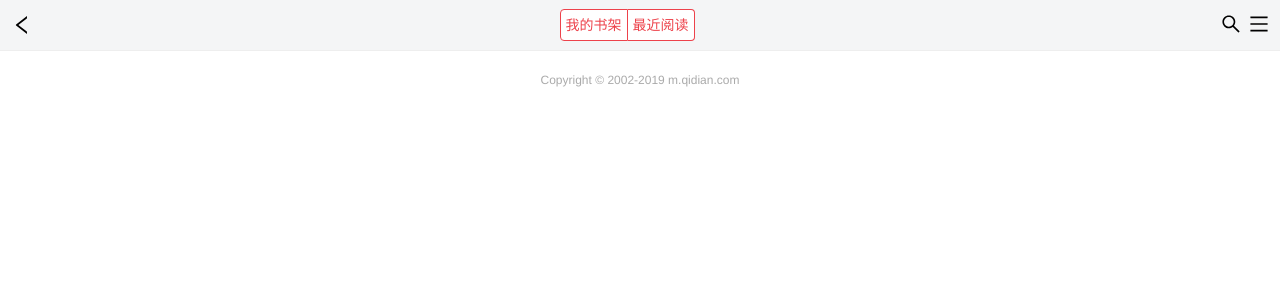
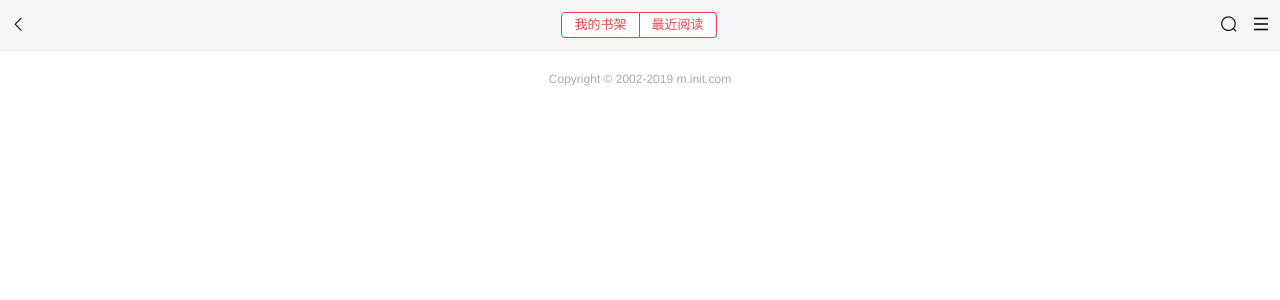
Before and after one commit to cnoveler/Book-WebApp, a Vue app in the folder Books/: page / in a window 1280 px wide. Shown: the top 300 px of the page. Built offline with nearby package versions, Linux system fonts and the light colour scheme.

Commit message:
修复一些css 样式

```diff
--- a/Books/src/Pages/BookShelf.vue
+++ b/Books/src/Pages/BookShelf.vue
@@ -25,16 +25,25 @@
           <button @click="clicked_del">删除</button>
         </div>
       </transition>
-      <Header v-show="!isEdit" v-model="isSearch" isHis="bookshelf"/>
+      <transition enter-active-class="animated fadeIn" leave-active-class="animated fadeOut">
+        <Header
+          v-if="!isEdit"
+          v-show="isShow"
+          v-model="isSearch"
+          isHis="bookshelf"
+          :open.sync="open"
+        />
+      </transition>
+
       <div class="content" ref="content">
-        <div class="my-default-header" v-show="!isEdit">
-          <div class="default-selected" @click="isDefaultshelf=!isDefaultshelf">
-            <span class="title">默认书架({{BookData.length}})</span>
-            <svg class="icon" aria-hidden="true">
-              <use xlink:href="#icon-caret-down"></use>
-            </svg>
+        <div class="my-default-header" ref="myDefaultHeader" v-show="!isEdit">
+          <div class="default-header">
+            <div class="default-selected" @click="isDefaultshelf=!isDefaultshelf">
+              <span class="title">默认书架({{BookData.length}})</span>
+              <i class="el-icon-caret-bottom"></i>
+            </div>
+            <div class="edit" @click="isEdit=!isEdit">编辑</div>
           </div>
-          <div class="edit" @click="isEdit=!isEdit">编辑</div>
         </div>
         <div class="null" v-if="BookData.length <= 0">默认书架是空的</div>
         <div class="book-list" ref="book-list" v-if="BookData.length > 0">
@@ -103,6 +112,9 @@ export default {
       isDefaultshelf: false, // 选中默认书架
       isEdit: false, // 是否编辑书架
       isSearch: false, //是否搜索
+      isShow: true,
+      open: false,
+      scrollTops: 0,
       updatedt: []
     };
   },
@@ -112,7 +124,19 @@ export default {
     Search
   },
   watch: {
+    scrollTops(val) {
+      if (val >= 50) {
+        this.$refs["myDefaultHeader"].style.position = "fixed";
+        this.$refs["myDefaultHeader"].style.top = 0;
+        this.$refs["myDefaultHeader"].style.Zindex = 99;
+        this.isShow = false;
+      } else {
+        this.$refs["myDefaultHeader"].style.position = "";
+        this.isShow = true;
+      }
+    },
     isEdit(val, old) {
+      this.isShow = true;
       if (this.BookData.length <= 0) return;
       if (val) {
         this.$refs["content"].style.marginTop = "0px";
@@ -131,6 +155,15 @@ export default {
         this.$refs["footer"].style.position = "relative";
       }
     }
+  },
+  mounted() {
+    window.addEventListener("scroll", e => {
+      if (!this.open) {
+        const scrollTop =
+          document.documentElement.scrollTop || document.body.scrollTop;
+        this.scrollTops = scrollTop;
+      }
+    });
   },
   computed: {
     // 检测是否有阅读历史
@@ -230,15 +263,26 @@ export default {
   margin-top: 50px;
   align-items: center;
   .my-default-header {
-    width: calc(100% - 20px);
-    margin-top: 10px;
+    z-index: 1;
+    width: 100%;
     display: flex;
-    justify-content: space-between;
+    height: 50px;
+    align-items: center;
+    background: #fff;
+    justify-content: center;
+    border-bottom: 1px solid #eee;
+    .default-header {
+      width: calc(100% - 20px);
+      display: flex;
+      justify-content: space-between;
+    }
     .title {
       font-weight: 600;
+      font-size: 0.89rem;
     }
     .edit {
       cursor: pointer;
+      font-size: 0.89rem;
     }
   }
   .null {
@@ -420,6 +464,7 @@ export default {
   display: flex;
   height: 50px;
   width: 100%;
+  z-index: 99;
   position: fixed;
   align-items: center;
   justify-content: space-between;
--- a/Books/src/Pages/Books/BookContent.vue
+++ b/Books/src/Pages/Books/BookContent.vue
@@ -402,6 +402,18 @@ export default {
     align-items: center;
     justify-content: space-between;
     color: rgba(0, 0, 0, 0.4);
+    .chapter-title {
+      width: 50%;
+      overflow: hidden;
+      text-overflow: ellipsis;
+      white-space: nowrap;
+    }
+    .title {
+      width: 50%;
+      overflow: hidden;
+      text-overflow: ellipsis;
+      white-space: nowrap;
+    }
   }
   .read-content {
     width: inherit;
--- a/Books/src/Pages/SearchResult.vue
+++ b/Books/src/Pages/SearchResult.vue
@@ -1,5 +1,5 @@
 <template>
-  <div>
+  <div v-loading="isLoadings">
     <div class="search-header">
       <SearchHeader v-model="keywords" :results.sync="results"/>
     </div>
@@ -68,8 +68,8 @@ export default {
     return {
       query: "", //  搜索关键字
       result: [], // 搜索结果数据
-      keywords: "",
-      results: []
+      isLoadings: true,
+      keywords: ""
     };
   },
   computed: {
@@ -79,6 +79,11 @@ export default {
     },
     wordCount() {
       console.log(val);
+    }
+  },
+  watch: {
+    result(val) {
+      this.isLoadings = false;
     }
   },
   created() {
--- a/Books/src/components/Footer.vue
+++ b/Books/src/components/Footer.vue
@@ -1,24 +1,14 @@
 <template>
   <div>
     <footer>
-      <ul>
-        <li>
-          <a href="javascript:;">客户端</a>
-        </li>
-        <li>
-          <a href="javascript:;" class="active">触屏版</a>
-        </li>
-        <li>
-          <a href="javascript:;">电脑版</a>
-        </li>
-        <li>
-          <a href="javascript:;">帮助</a>
-        </li>
-        <li>
-          <a href="javascript:;">反馈</a>
-        </li>
+      <ul class="footer-text">
+        <li>客户端</li>
+        <li class="active">触屏版</li>
+        <li>电脑版</li>
+        <li>帮助</li>
+        <li>反馈</li>
       </ul>
-      <div class="footer-copy">Copyright © 2002-2019 m.qidian.com</div>
+      <div class="footer-copy">Copyright © 2002-2019 m.init.com</div>
     </footer>
   </div>
 </template>
@@ -38,6 +28,7 @@ footer {
   background: #fff;
   bottom: 0;
   color: #aaa;
+  font-size: 0.79rem;
   -moz-user-select: none; /* Firefox私有属性 */
   -webkit-user-select: none; /* WebKit内核私有属性 */
   -ms-user-select: none; /* IE私有属性(IE10及以后) */
@@ -45,17 +36,13 @@ footer {
   -o-user-select: none; /* Opera私有属性 */
   user-select: none; /* CSS3属性 */
   ul,
-  li,
-  a {
+  li {
     list-style: none;
-    text-decoration: none;
-    font-weight: 100;
-    color: #aaa;
-    font-family: sans-serif;
   }
-  li {
-    margin: 0 10px 0 10px;
-    display: inline-block;
+  .footer-text {
+    width: 100%;
+    display: flex;
+    justify-content: space-around;
   }
   .footer-copy {
     margin-top: -20px;
--- a/Books/src/components/Header.vue
+++ b/Books/src/components/Header.vue
@@ -5,9 +5,7 @@
       <div class="header">
         <slot name="left-icon">
           <div class="left-icon" onclick="history.back(-1)">
-            <svg class="icon" aria-hidden="true">
-              <use xlink:href="#icon-left"></use>
-            </svg>
+            <i class="el-icon-arrow-left"></i>
             <slot name="left-text"></slot>
           </div>
         </slot>
@@ -31,13 +29,14 @@
         <div class="right-option">
           <div class="search" @click="click_search">
             <slot name="search-user">
-              <svg class="icon" aria-hidden="true">
+              <!-- <svg class="icon" aria-hidden="true">
                 <use xlink:href="#icon-search"></use>
-              </svg>
+              </svg>-->
+              <i class="el-icon-search"></i>
             </slot>
           </div>
           <slot name="right-more">
-            <div class="more" @click="openmenu">
+            <div class="more" @click="open = !open">
               <svg class="icon" aria-hidden="true">
                 <use v-if="!open" xlink:href="#icon-menu"></use>
                 <use v-else xlink:href="#icon-close"></use>
@@ -84,17 +83,14 @@
 <script>
 import "@/assets/styles/animate.css";
 export default {
-  props: ["isHis", "isSearch"],
+  props: ["isHis", "isSearch", "isopen"],
   data() {
     return {
-      open: false,
+      open: this.isopen,
       isSearched: this.isSearch
     };
   },
   methods: {
-    openmenu() {
-      this.open = !this.open;
-    },
     click_search() {
       this.isSearched = true;
       return this.$emit("input", this.isSearched);
@@ -103,6 +99,12 @@ export default {
   watch: {
     isSearch(val, old) {
       this.isSearched = val;
+    },
+    isopen(val) {
+      this.open = val;
+    },
+    open(val) {
+      this.$emit("update:open", val);
     }
   }
 };
@@ -137,14 +139,14 @@ header {
     .left-icon {
       cursor: pointer;
       // margin-left: 10px;
-      font-size: 24px;
+      font-size: 18px;
     }
     .content {
+      margin-left: 30px;
       display: flex;
-      font-size: 14px;
       align-items: center;
       justify-content: center;
-      font-size: 14px;
+      font-size: 0.8125rem;
       .my-history.active {
         background-color: #ed424b;
         a {
@@ -158,28 +160,26 @@ header {
         }
       }
       .my-bookshelf {
-        height: 30px;
         background-color: #fff;
         border-radius: 4px 0 0 4px;
         border: 1px solid #ed424b;
         justify-content: center;
-        line-height: 30px;
+        line-height: 1.5rem;
+        padding: 0 0.75rem;
         a {
-          padding: 5px;
           color: #ed424b;
           text-decoration: none;
         }
       }
       .my-history {
-        height: 30px;
         background-color: #fff;
         border: 1px solid #ed424b;
         border-left: none;
         border-radius: 0 4px 4px 0;
-        line-height: 30px;
         justify-content: center;
+        line-height: 1.5rem;
+        padding: 0 0.75rem;
         a {
-          padding: 5px;
           text-decoration: none;
           color: #ed424b;
         }
@@ -188,50 +188,52 @@ header {
     .right-option {
       width: 50px;
       display: flex;
+      cursor: pointer;
+
       justify-content: space-between;
       .search {
-        cursor: pointer;
-        font-size: 22px;
+        font-size: 18px;
       }
       .more {
-        cursor: pointer;
-        font-size: 22px;
+        font-size: 18px;
       }
     }
   }
   .mask {
     position: fixed;
     width: 100%;
-    z-index: 1;
-    height: 100%;
+    height: calc(100% - 50px);
+    top: 50px;
     background: rgba(0, 0, 0, 0.3);
   }
   .header-content {
+    top: 50px;
+    width: 100%;
     z-index: 99;
-    width: 100%;
     position: absolute;
-    background: #fff;
+    background: #e5e8eb;
     ul,
     li {
       list-style: none;
     }
     .nav-list {
-      font-size: 18px;
+      font-size: 14px;
       display: flex;
       flex-wrap: wrap;
       justify-content: space-around;
       li {
-        width: 130px;
-        height: 130px;
+        width: 120px;
+        height: 80px;
         display: flex;
         flex-direction: column;
         align-items: center;
+        justify-content: center;
         .title {
-          font-weight: bold;
+          font-weight: 500;
         }
       }
       .icon {
-        margin: 20px;
+        margin: 5px;
         background-image: url(../assets/image/sprite.png);
         background-size: 87px 87px;
       }
```
